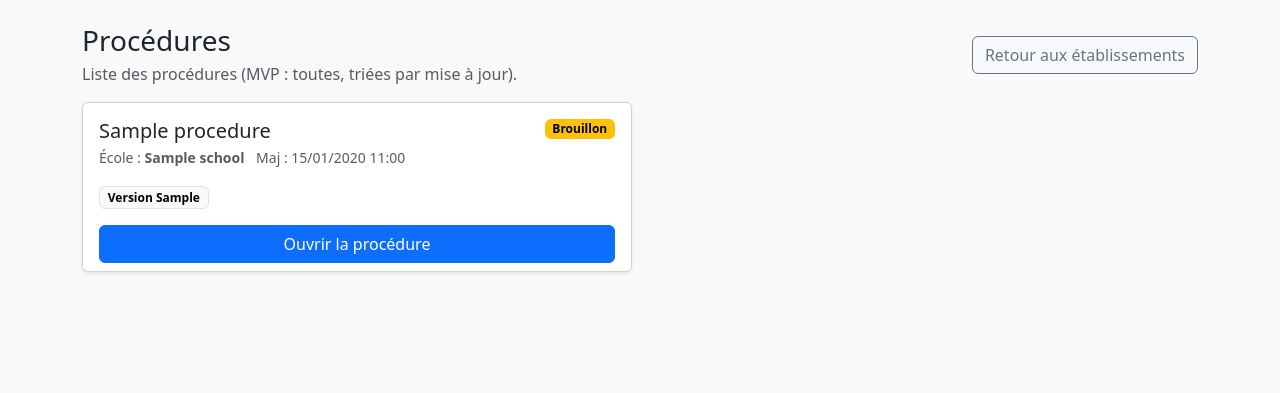
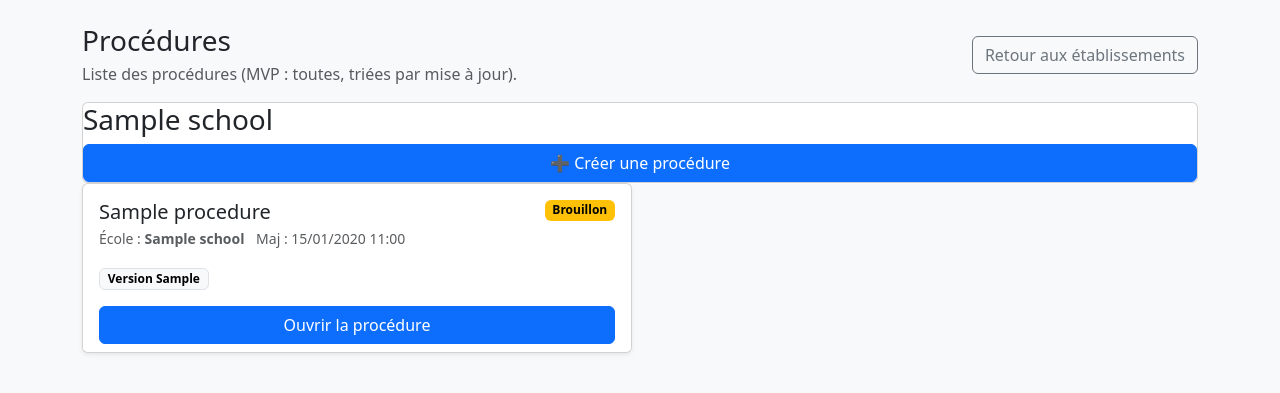
Before and after one commit to SRR-GIT/django-render-test, a Django app: template templates/procedures/list.html in a window 1280 px wide. Shown: the part 56-449 px from the top of the page. Run offline with Django 4.2, Linux system fonts and the light colour scheme; the template is opened without the code that fills it: values that come from a table or form of the project are taken from there, others are empty; tables that the repository leaves empty hold one stand-in row (values such as "Sample post"); some libraries are stand-ins or nearby versions.

Commit message:
Update list.html

```diff
--- a/templates/procedures/list.html
+++ b/templates/procedures/list.html
@@ -9,6 +9,16 @@
   </div>
   <a class="btn btn-outline-secondary" href="{% url 'school_list' %}">Retour aux établissements</a>
 </div>
+
+{% for school in schools %}
+  <div class="card">
+    <h3>{{ school.name }}</h3>
+
+    <a class="btn btn-primary" href="{% url 'procedure_create' school.id %}">
+      ➕ Créer une procédure
+    </a>
+  </div>
+{% endfor %}
 
 {% if procedures %}
   <div class="row g-3">
```
